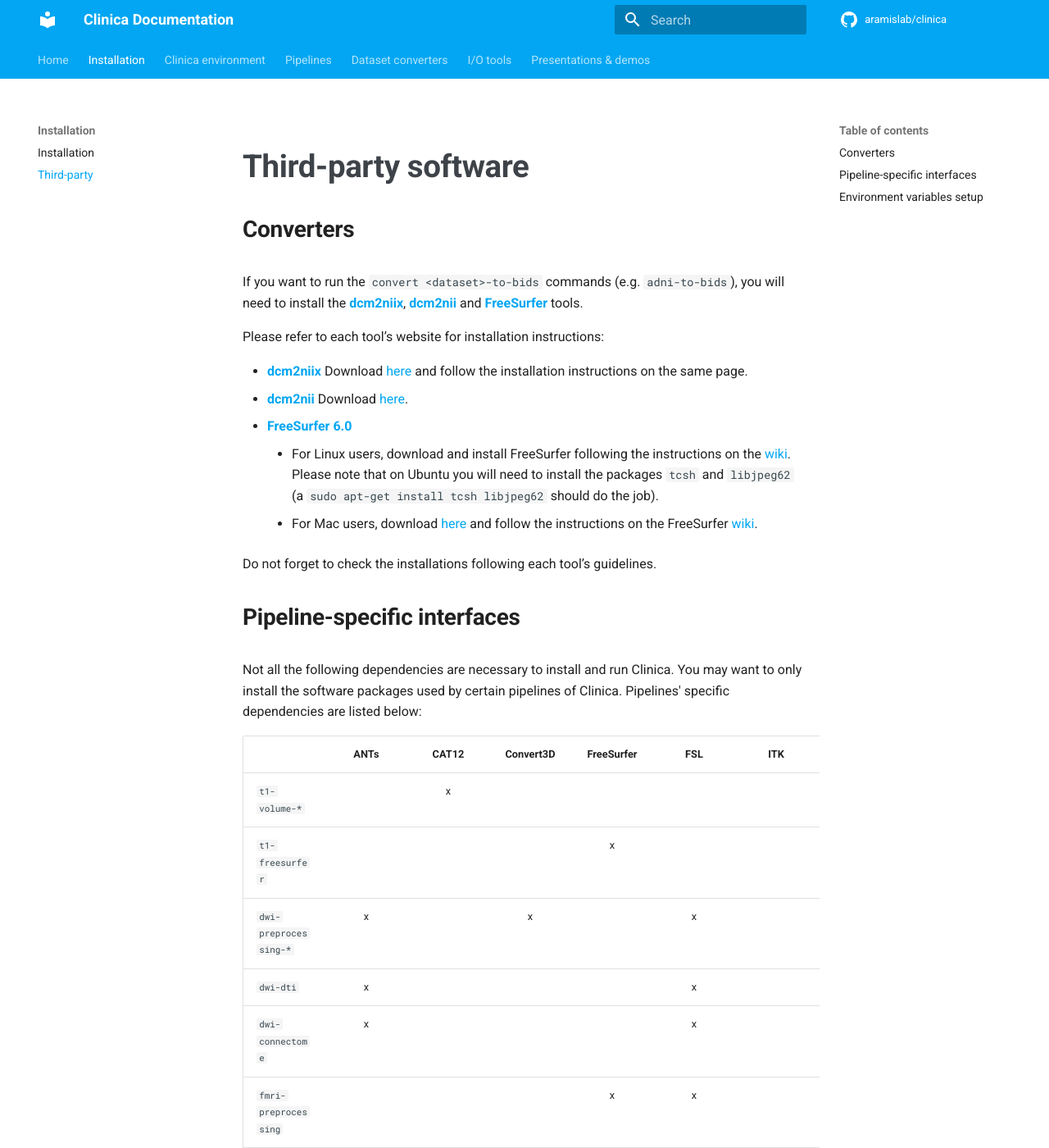
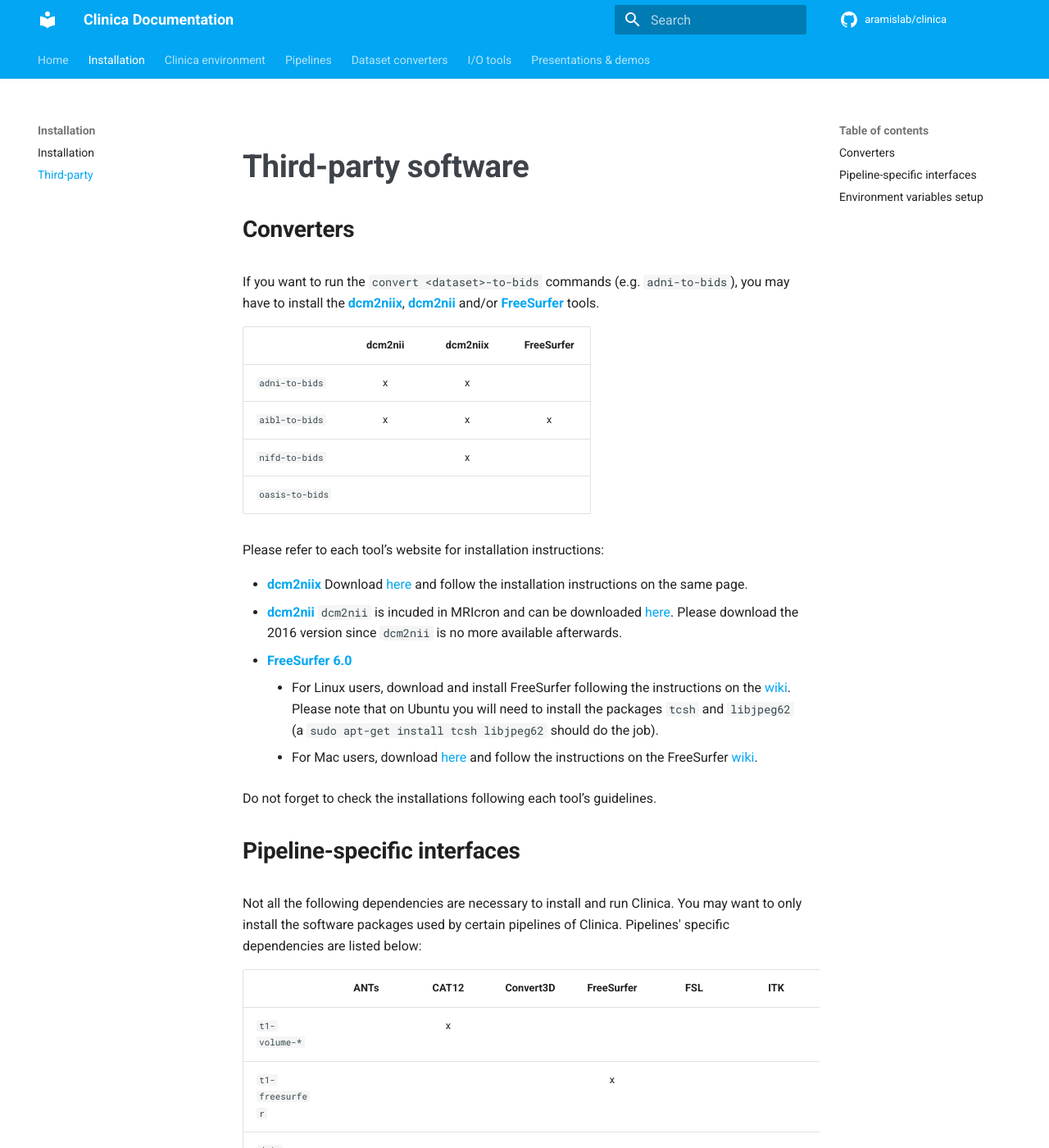
Before and after one commit to aramis-lab/clinica, an MkDocs documentation site: the page built from docs/Third-party.md, in a window 1280 px wide and 1400 px high. Shown: the whole window at 82% size. Built offline with MkDocs 1.6.1 and Material for MkDocs 9.7.7, drawn with Linux system fonts in a browser that asks for light colours; comment, search, counter and statistics services are not loaded.

Commit message:
Update converter 3rd party paragraph

```diff
--- a/docs/Third-party.md
+++ b/docs/Third-party.md
@@ -2,12 +2,19 @@
 
 ## Converters
 
-If you want to run the `convert <dataset>-to-bids` commands (e.g. `adni-to-bids`), you will need to install the [**dcm2niix**](https://github.com/rordenlab/dcm2niix), [**dcm2nii**](https://www.nitrc.org/frs/?group_id=152) and [**FreeSurfer**](http://surfer.nmr.mgh.harvard.edu/) tools.
+If you want to run the `convert <dataset>-to-bids` commands (e.g. `adni-to-bids`), you may have to install the [**dcm2niix**](https://github.com/rordenlab/dcm2niix), [**dcm2nii**](https://www.nitrc.org/frs/?group_id=152) and/or [**FreeSurfer**](http://surfer.nmr.mgh.harvard.edu/) tools.
+
+|                   | dcm2nii | dcm2niix | FreeSurfer |
+|:------------------|:-------:|:--------:|:----------:|
+| `adni-to-bids`    |    x    |    x     |            |
+| `aibl-to-bids`    |    x    |    x     |     x      |
+| `nifd-to-bids`    |         |    x     |            |
+| `oasis-to-bids`   |         |          |            |
 
 Please refer to each tool’s website for installation instructions:
 
   * [**dcm2niix**](https://github.com/rordenlab/dcm2niix) Download [here](https://github.com/rordenlab/dcm2niix) and follow the installation instructions on the same page.
-  * [**dcm2nii**](https://www.nitrc.org/frs/?group_id=152) Download [here](https://www.nitrc.org/frs/?group_id=152).
+  * [**dcm2nii**](https://www.nitrc.org/frs/?group_id=152) `dcm2nii` is incuded in MRIcron and can be downloaded [here](https://www.nitrc.org/frs/?group_id=152). Please download the 2016 version since `dcm2nii` is no more available afterwards.
   * [**FreeSurfer 6.0**](http://surfer.nmr.mgh.harvard.edu/)
     - For Linux users, download and install FreeSurfer following the instructions on the [wiki](http://surfer.nmr.mgh.harvard.edu/fswiki/DownloadAndInstall). Please note that on Ubuntu you will need to install the packages `tcsh` and `libjpeg62` (a `sudo apt-get install tcsh libjpeg62` should do the job).
     - For Mac users, download [here](http://surfer.nmr.mgh.harvard.edu/fswiki/DownloadAndInstall) and follow the instructions on the FreeSurfer [wiki](https://surfer.nmr.mgh.harvard.edu/fswiki/MacOsInstall).
@@ -26,7 +33,6 @@ Not all the following dependencies are necessary to install and run Clinica. You
 | `dwi-preprocessing-*`    |   x  |       |     x     |            |  x  |     |        |    x    |        |     |
 | `dwi-dti`                |   x  |       |           |            |  x  |     |        |    x    |        |     |
 | `dwi-connectome`         |   x  |       |           |            |  x  |     |        |    x    |        |     |
-| `fmri-preprocessing`     |      |       |           |     x      |  x  |     |    x   |         |        |     |
 | `pet-surface`            |      |       |           |            |  x  |  x* |        |         |   x*   |  x  |
 | `pet-volume`             |      |   x   |           |            |     |  x* |    x   |         |   x*   |  x  |
 | `statistics-surface`     |      |       |           |            |     |     |    x   |         |        |     |
```
